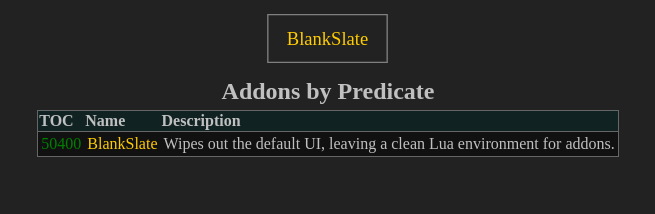
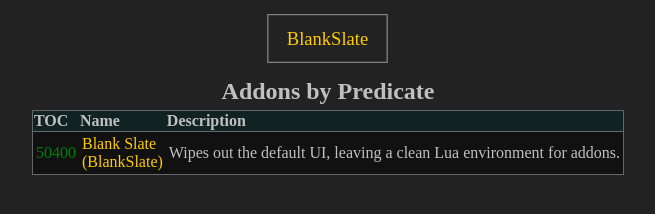
Before and after one commit to Predicate/predicate.github.io, a plain HTML site: page docs.html in a window 1280 px wide. Shown: the whole page, without its empty margins (312-967 px from the left). Drawn offline with Linux system fonts and the light colour scheme.

Commit message:
Auto-updated docs index for Predicate/BlankSlate@25af9c3647da772d2d557052fabc9454e7789603

```diff
--- a/docs.html
+++ b/docs.html
@@ -19,7 +19,7 @@
 
 				<tr>
 					<td><span class="current">50400</span></td>
-					<td><a href="BlankSlate/index.html">BlankSlate</a></td>
+					<td><a href="BlankSlate/index.html">Blank Slate<br />(BlankSlate)</a></td>
 					<td>Wipes out the default UI, leaving a clean Lua environment for addons.</td>
 
 				</tr>
```
